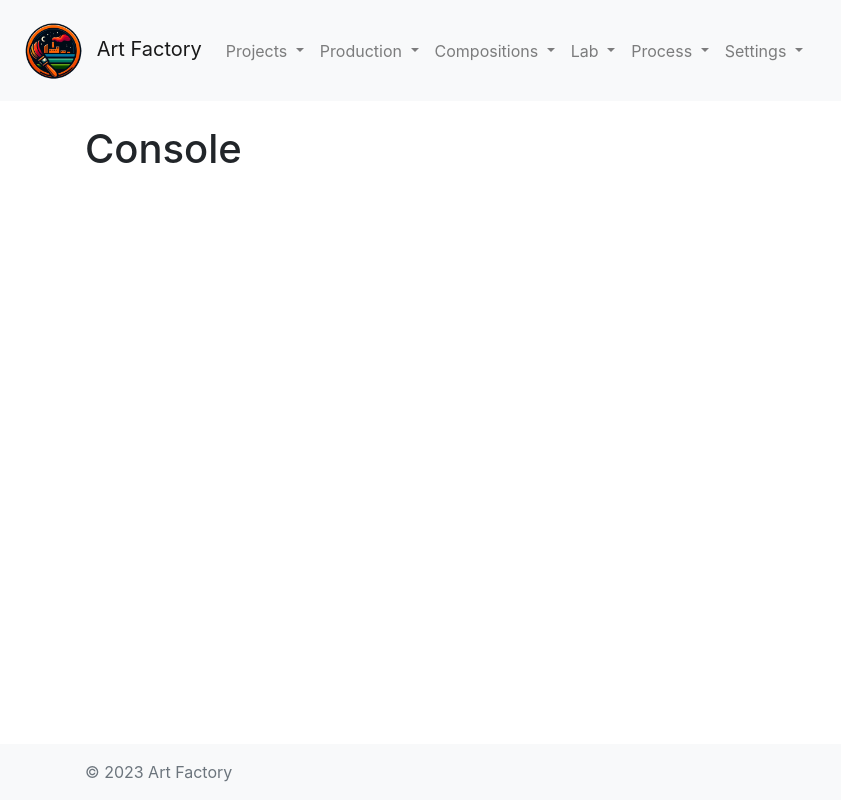
After one commit to bendavieshe3/art-factory, a Django app: page /settings/console/ in a window 1280 px wide. The commit adds this page. Shown: the whole page, without its empty margins (0-841 px from the left). Run offline with Django 4.2, Linux system fonts and the light colour scheme; some libraries are stand-ins or nearby versions.

Commit message:
Empty console page and new logo

```diff
--- a/web/main/urls.py
+++ b/web/main/urls.py
@@ -4,7 +4,7 @@ from django.urls import path
 from . import views
 
 urlpatterns = [
-    path("sitemap.json", views.sitemap, name="sitemap"),
     path("", views.index, name="index"),
     path("settings/warehouses/", views.warehouse_list, name="warehouse_list"),
+    path("settings/console/", views.console, name="console"),
 ]
--- a/web/main/views.py
+++ b/web/main/views.py
@@ -21,34 +21,5 @@ def warehouse_list(request):
     )
 
 
-from django.http import JsonResponse
-
-
-def sitemap(request):
-    sitemap_data = {
-        "sections": {
-            "Projects": {
-                "Overview": "/projects/overview",
-                "Portfolio": "/projects/portfolio",
-                "Browse": "/projects/browse",
-            },
-            "Production": {"Overview": "/production/overview"},
-            "Compositions": {
-                "Batches": "/compositions/batches",
-                "Search": "/compositions/search",
-            },
-            "Lab": {
-                "Image Comparator": "/lab/image-comparator",
-                "Factory Settings": "/lab/factory-settings",
-                "Replacement Parts": "/lab/replacement-parts",
-            },
-            "Process": {
-                "Pipelines": "/process/pipelines",
-                "Factory Processes": "/process/factory-processes",
-                "Replacement Parts": "/process/replacement-parts",
-                "Warehouses": "/process/warehouses/",
-            },
-            "Settings": {"Warehouses": "/settings/warehouses/"},
-        }
-    }
-    return JsonResponse(sitemap_data)
+def console(request):
+    return render(request, "settings/console.html", {})
--- a/web/templates/base.html
+++ b/web/templates/base.html
@@ -29,7 +29,12 @@
         <!-- Header -->
         <header>
             <nav class="navbar navbar-expand-lg navbar-light bg-light">
-                <a class="navbar-brand" href="/">Art Factory</a>
+                <a class="navbar-brand" href="/">
+
+                    <img src="/static/images/art_factory_logo-5.png" height=75 width=75 />
+
+                    Art Factory
+                </a>
                 <button class="navbar-toggler" type="button" data-toggle="collapse" data-target="#navbarNav" aria-controls="navbarNav" aria-expanded="false" aria-label="Toggle navigation">
                     <span class="navbar-toggler-icon"></span>
                 </button>
@@ -91,6 +96,7 @@
                             <div class="dropdown-menu" aria-labelledby="settingsDropdown">
                                 <a class="dropdown-item" href="/settings/warehouses">Warehouses</a>
                                 <a class="dropdown-item" href="/settings/preferences">User Preferences</a>
+                                <a class="dropdown-item" href="/settings/console/">Console</a>
                             </div>
                         </li>
                     </ul>
--- /dev/null
+++ b/web/templates/settings/console.html
@@ -0,0 +1,11 @@
+<!-- templates/settings/console.html -->
+{% extends "base.html" %}
+
+{% block title %}Console - Art Factory{% endblock %}
+
+{% block content %}
+<h1>Console</h1>
+<ul>
+
+</ul>
+{% endblock %}
--- a/web/templates/settings/warehouse_list.html
+++ b/web/templates/settings/warehouse_list.html
@@ -1,11 +1,7 @@
 <!-- templates/settings/warehouse_list.html -->
 {% extends "base.html" %}
 
-{% block title %}Warehouse List{% endblock %}
-
-{% block subnav %}
-{% include "settings/settings_subnav.html" %}
-{% endblock %}
+{% block title %}Warehouse List - Art Factory{% endblock %}
 
 {% block content %}
 <h1>Warehouse List</h1>
```
Also changed, not shown: web/static/images/art_factory_logo-5.png (added).
